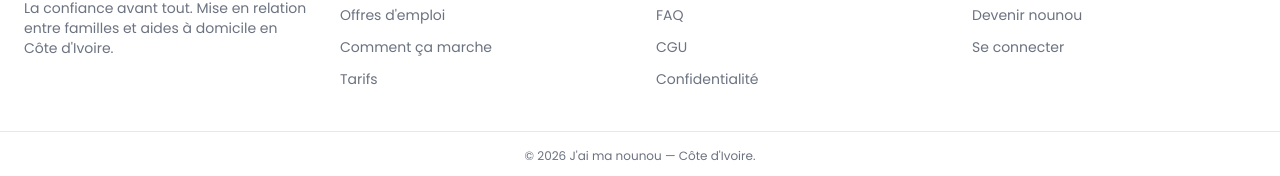
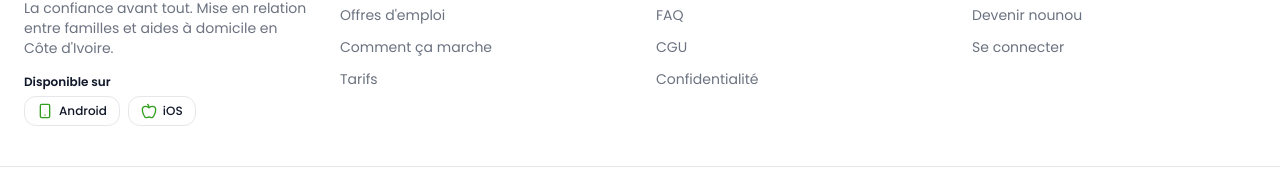
Before and after one commit to Kelenix/nounou, a Next.js app: page / in a window 1280 px wide. Shown: the part 2858-3034 px from the top of the page. Built offline with nearby package versions, Linux system fonts and the light colour scheme; no server answers; the database is empty.

Commit message:
Ajout de la disponibilité sur Android et Apple dans le footer

```diff
--- a/messages/en.json
+++ b/messages/en.json
@@ -364,6 +364,7 @@
   },
   "footer": {
     "tagline": "Trust first. Connecting families with home-help providers in Côte d'Ivoire.",
+    "availableOn": "Available on",
     "explore": "Explore",
     "company": "Company",
     "start": "Get started",
--- a/messages/fr.json
+++ b/messages/fr.json
@@ -364,6 +364,7 @@
   },
   "footer": {
     "tagline": "La confiance avant tout. Mise en relation entre familles et aides à domicile en Côte d'Ivoire.",
+    "availableOn": "Disponible sur",
     "explore": "Explorer",
     "company": "Entreprise",
     "start": "Commencer",
--- a/src/components/brand/site-footer.tsx
+++ b/src/components/brand/site-footer.tsx
@@ -1,5 +1,6 @@
 import Link from "next/link";
 import { getTranslations } from "next-intl/server";
+import { Smartphone, Apple } from "lucide-react";
 import { Logo } from "@/components/brand/logo";
 
 export async function SiteFooter() {
@@ -10,6 +11,17 @@
         <div className="space-y-3">
           <Logo />
           <p className="text-sm text-muted-foreground">{t("footer.tagline")}</p>
+          <div className="space-y-1.5 pt-1">
+            <p className="text-xs font-semibold text-foreground">{t("footer.availableOn")}</p>
+            <div className="flex flex-wrap gap-2">
+              <span className="inline-flex items-center gap-1.5 rounded-xl border border-border bg-card px-3 py-1.5 text-xs font-medium">
+                <Smartphone className="size-4 text-primary" /> Android
+              </span>
+              <span className="inline-flex items-center gap-1.5 rounded-xl border border-border bg-card px-3 py-1.5 text-xs font-medium">
+                <Apple className="size-4 text-primary" /> iOS
+              </span>
+            </div>
+          </div>
         </div>
         <FooterCol
           title={t("footer.explore")}
```
